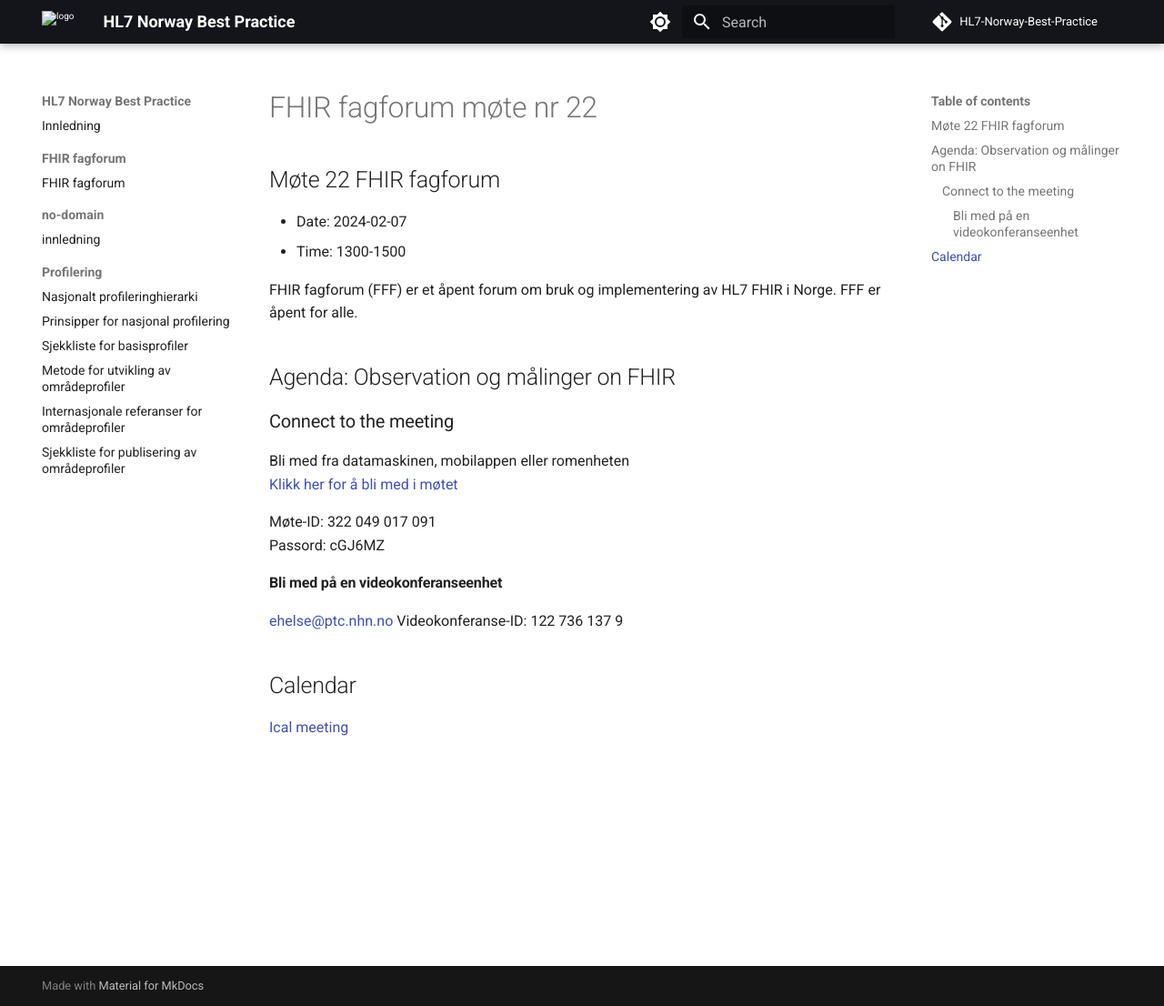
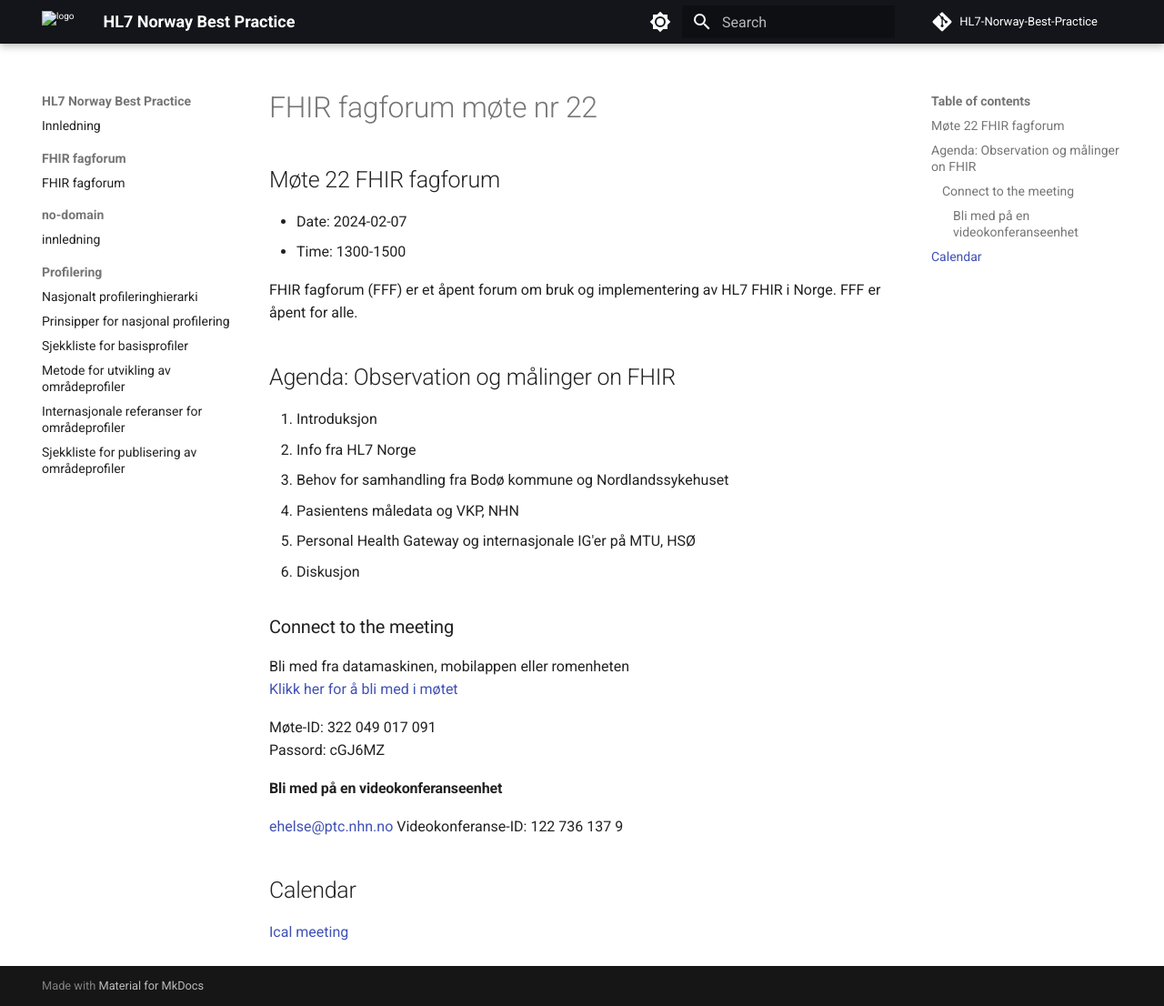
Before and after one commit to HL7Norway/best-practice, an MkDocs documentation site: the page built from docs/FHIR-faglig-forum/_agenda/2024-02-07-agenda.md, in a window 1280 px wide and 1106 px high. Shown: the whole window at 91% size. Built offline with MkDocs 1.6.1 and Material for MkDocs 9.7.7, drawn with Linux system fonts in a browser that asks for light colours; comment, search, counter and statistics services are not loaded.

Commit message:
agenda februar 2024

```diff
--- a/docs/FHIR-faglig-forum/_agenda/2024-02-07-agenda.md
+++ b/docs/FHIR-faglig-forum/_agenda/2024-02-07-agenda.md
@@ -15,7 +15,12 @@ FHIR fagforum (FFF) er et åpent forum om bruk og implementering av HL7 FHIR i N
 
 ## Agenda: Observation og målinger on FHIR
 
-
+1. Introduksjon
+2. Info fra HL7 Norge
+3. Behov for samhandling fra Bodø kommune og Nordlandssykehuset
+4. Pasientens måledata og VKP, NHN
+5. Personal Health Gateway og internasjonale IG'er på MTU, HSØ
+6. Diskusjon
 
 ### Connect to the meeting
 
```
